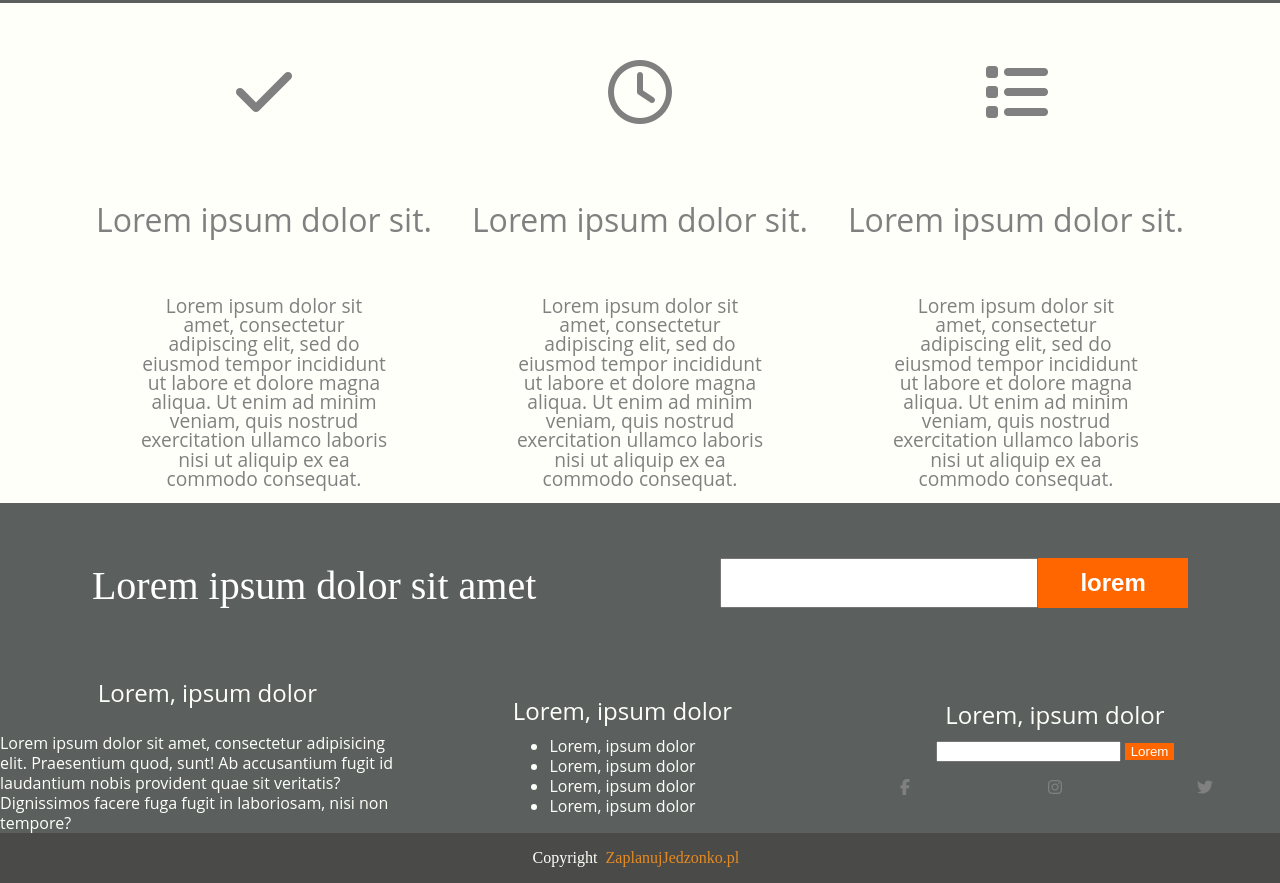
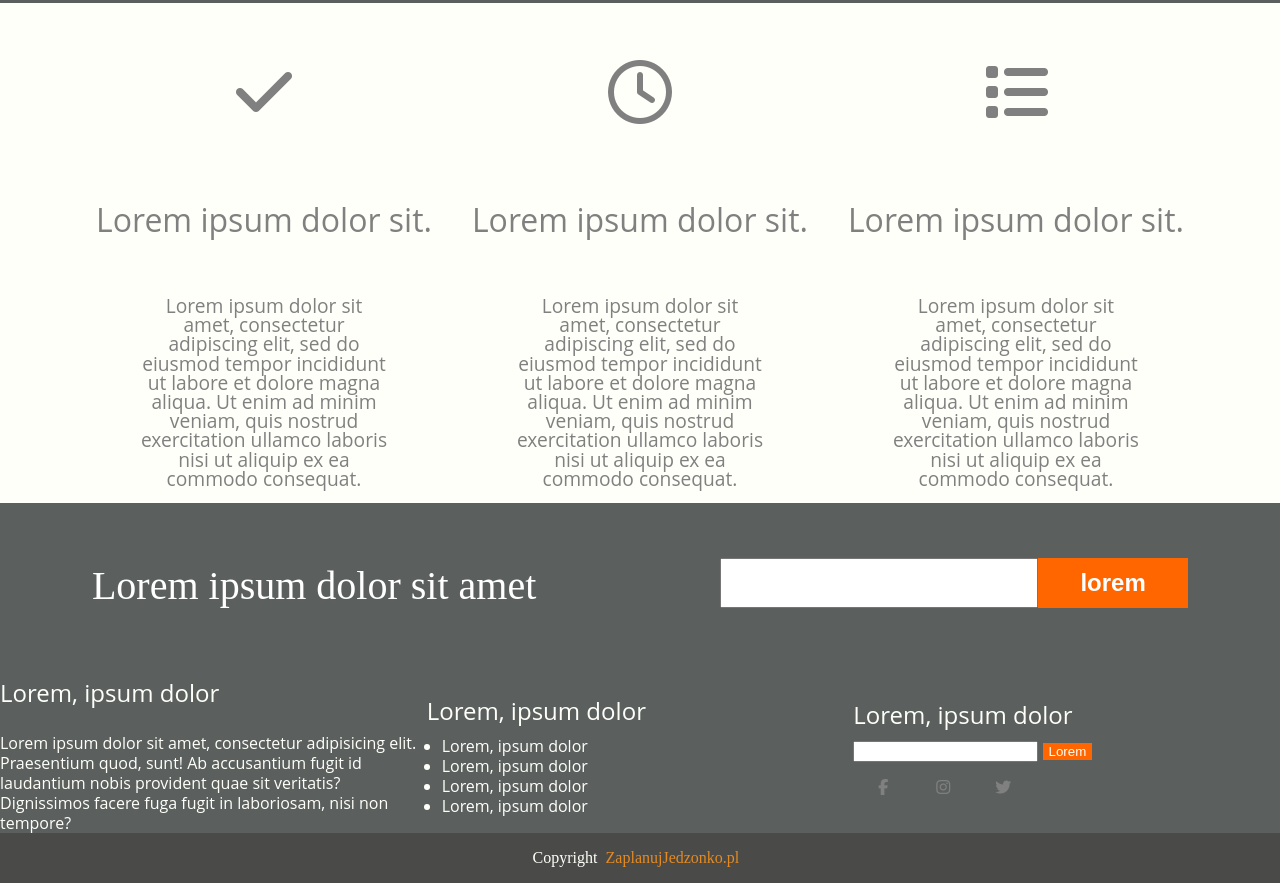
Before and after one commit to iKacperG/ScrumLAB, a plain HTML site: page development/index.html in a window 1280 px wide. Shown: the part 737-1620 px from the top of the page. Drawn offline with nearby package versions, Linux system fonts and the light colour scheme; files that its build step writes are made by us from their sources; a web font is replaced by a local one.

Commit message:
footertodo

```diff
--- a/development/scss/elements/_footer.scss
+++ b/development/scss/elements/_footer.scss
@@ -35,8 +35,7 @@ ul {
  width: 100%;
   display: flex;
   flex-direction: column;
-  justify-content: space-between;
-  align-items: center;
+
   height: 100%;
 
   p {
@@ -44,7 +43,7 @@ ul {
     height: 100%;
   }
   ul{
-
+    margin-left: 15px;
     height: 100%;
   }
 }
@@ -81,7 +80,7 @@ body > footer > div.footer_copyright > div{
 
 .footer_socialmedia {
   font-size: 2rem;
-  width: 100%;
+  width: 180px;
   height: 100%;
   display: flex;
   justify-content: center;
```
